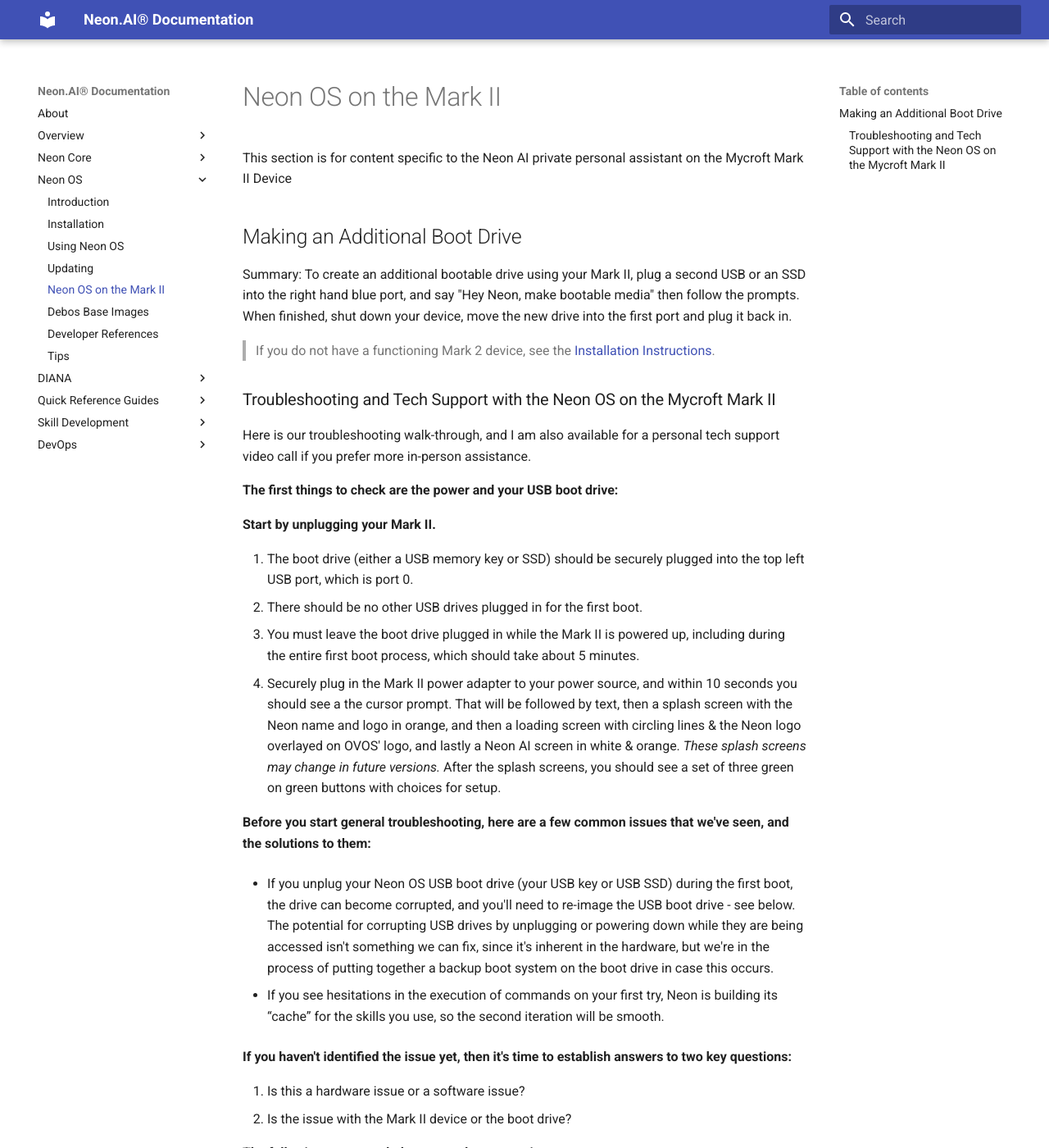
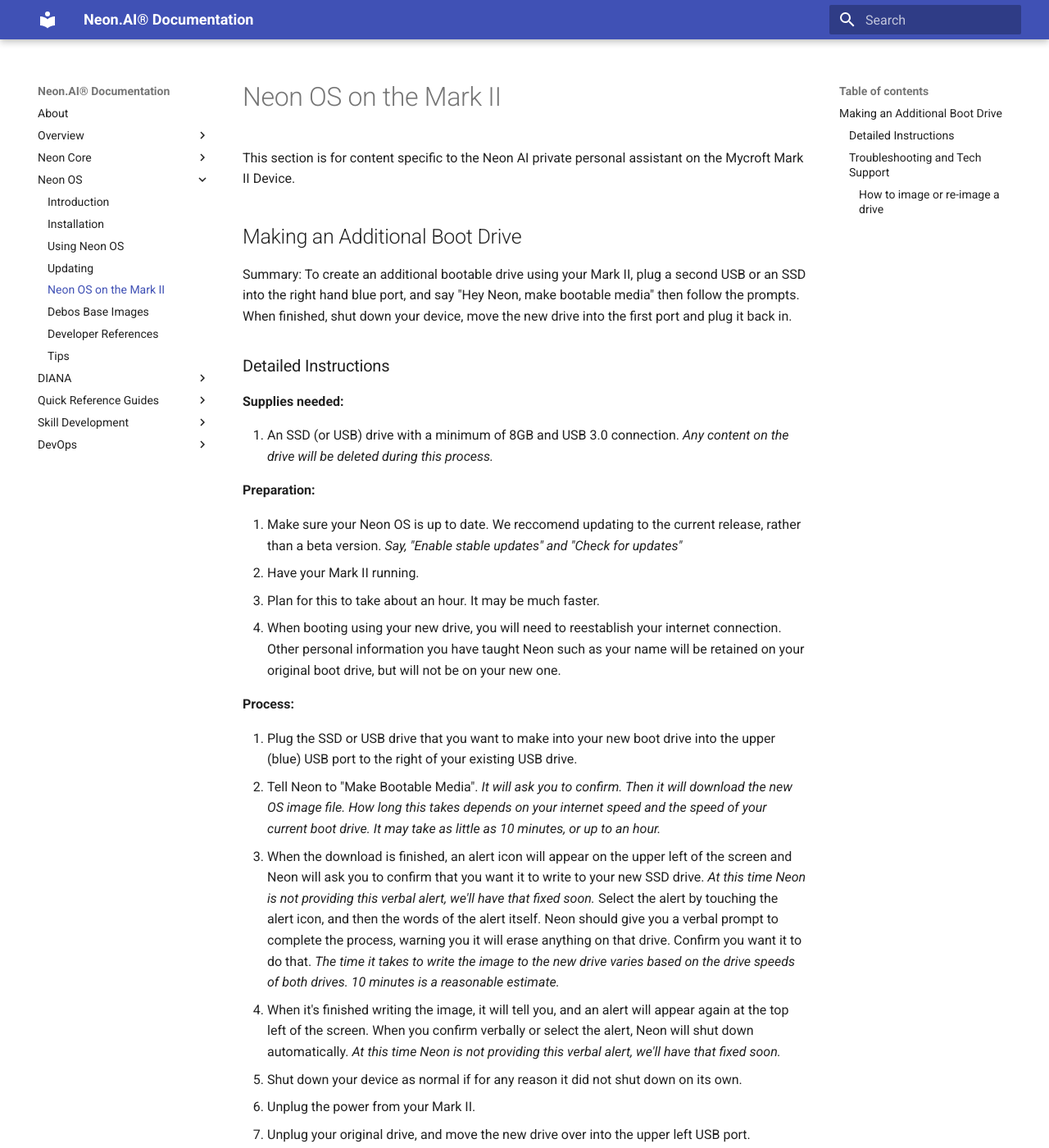
Before and after one commit to NeonGeckoCom/neon-docs, an MkDocs documentation site: the page built from docs/neon_os/On_the_MarkII.md, in a window 1280 px wide and 1400 px high. Shown: the whole window at 82% size. Built offline with MkDocs 1.6.1 and Material for MkDocs 9.7.7, drawn with Linux system fonts in a browser that asks for light colours; some of the changed text lies outside the part shown.

```diff
--- a/docs/neon_os/On_the_MarkII.md
+++ b/docs/neon_os/On_the_MarkII.md
@@ -1,5 +1,5 @@
 # Neon OS on the Mark II
-This section is for content specific to the Neon AI private personal assistant on the Mycroft Mark II Device
+This section is for content specific to the Neon AI private personal assistant on the Mycroft Mark II Device.
 
 ## Making an Additional Boot Drive
 Summary:
@@ -8,12 +8,36 @@
 then follow the prompts. When finished, shut down your device, move the new drive
 into the first port and plug it back in.
 
+### Detailed Instructions
+**Supplies needed:**
+
+1. An SSD (or USB) drive with a minimum of 8GB and USB 3.0 connection. *Any content on the drive will be deleted during this process.*
+
+**Preparation:**
+
+1. Make sure your Neon OS is up to date. We reccomend updating to the current release, rather than a beta version. *Say, "Enable stable updates" and "Check for updates"*
+2. Have your Mark II running.
+3. Plan for this to take about an hour. It may be much faster.
+4. When booting using your new drive, you will need to reestablish your internet connection. Other personal information you have taught Neon such as your name will be retained on your original boot drive, but will not be on your new one.
+
+**Process:**
+
+1. Plug the SSD or USB drive that you want to make into your new boot drive into the upper (blue) USB port to the right of your existing USB drive.
+2. Tell Neon to "Make Bootable Media". *It will ask you to confirm. Then it will download the new OS image file. How long this takes depends on your internet speed and the speed of your current boot drive. It may take as little as 10 minutes, or up to an hour.*
+3. When the download is finished, an alert icon will appear on the upper left of the screen and Neon will ask you to confirm that you want it to write to your new SSD drive.  *At this time Neon is not providing this verbal alert, we'll have that fixed soon.*
+Select the alert by touching the alert icon, and then the words of the alert itself. Neon should give you a verbal prompt to complete the process, warning you it will erase anything on that drive. Confirm you want it to do that. *The time it takes to write the image to the new drive varies based on the drive speeds of both drives. 10 minutes is a reasonable estimate.*
+5. When it's finished writing the image, it will tell you, and an alert will appear again at the top left of the screen. When you confirm verbally or select the alert, Neon will shut down automatically. *At this time Neon is not providing this verbal alert, we'll have that fixed soon.*
+6. Shut down your device as normal if for any reason it did not shut down on its own.
+7. Unplug the power from your Mark II.
+8. Unplug your original drive, and move the new drive over into the upper left USB port.
+9. Plug power back in and Neon will boot up from the new drive.
+
 > If you do not have a functioning Mark 2 device, see the
   [Installation Instructions](./neon_os_installation.md#installing-a-downloaded-image-to-a-usb-drive).
 
 
 
-### Troubleshooting and Tech Support with the Neon OS on the Mycroft Mark II
+### Troubleshooting and Tech Support
 
 Here is our troubleshooting walk-through, and I am also available for a personal tech support video call if you prefer more in-person assistance.
 
@@ -65,39 +89,11 @@
 
 
 
-**How to image or re-image a drive:**
+#### How to image or re-image a drive
+See the [Installation Instructions](./neon_os_installation.md#installing-a-downloaded-image-to-a-usb-drive)
+for instructions on how to create a Neon OS drive.
 
-1. Download the Neon OS to your computer from [here](https://2222.us/app/files/neon_images/pi/mycroft_mark_2/recommended_mark_2.img.xz) - or use the link [here on the Neon.AI webpage](https://neon.ai/NeonAIforMycroftMarkII). This takes several minutes or more, depending on your connection speed.
-
-2. Download a (free) imaging program, if you don't have one already. We suggest [Raspberry Pi Imager](https://www.raspberrypi.com/software/) or [Balena Etcher](https://www.balena.io/etcher).
-
-3. Plug your blank or nonfunctional USB 3.0 or greater drive or SSD drive into your computer.
-
-4. Open your imager program (we suggest [Raspberry Pi Imager](https://www.raspberrypi.com/software/) or [Balena Etcher](https://www.balena.io/etcher)).
-
-5. If using Raspberry Pi Imager:
-
-6. 1. Under the 'Operating System' menu, select 'Use Custom'.
-   2. Locate and select the Neon OS image you downloaded.
-   3. Under 'Storage', select the drive you intend to write to.
-   4. Click 'Write' and wait for the image to be written and verified. This takes several minutes, depending on your system.
-
-7. If using Balena Etcher
-
-8. 1. Under the '+', choose 'Flash from file'.
-   2. Locate and select the Neon OS image you downloaded.
-   3. Under 'Select target', select the drive you intend to write to.
-   4. Click 'Flash' and wait for the image to be written and verified. This takes several minutes, depending on your system.
-
-9. Remove the USB or SSD drive from your computer.
-
-10. Disconnect power from your Mark II.
-
-11. Plug the newly imaged USB drive into the top left USB port on your Mark II (Port 0).
-
-12. Reconnect power to your Mark II.
-
-13. After starting up, you will be guided through connecting to WiFi.
+> After starting up, you will be guided through connecting to WiFi.
 
 
 
```
